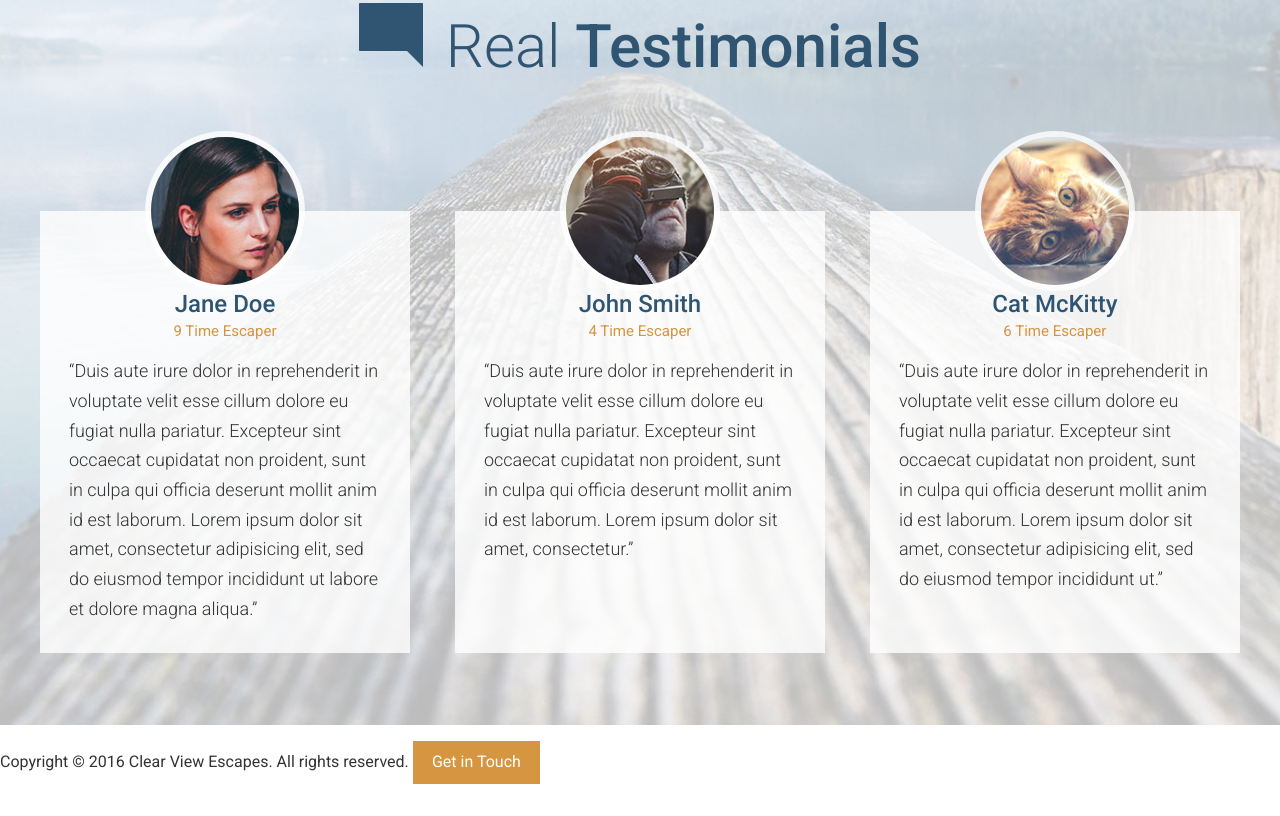
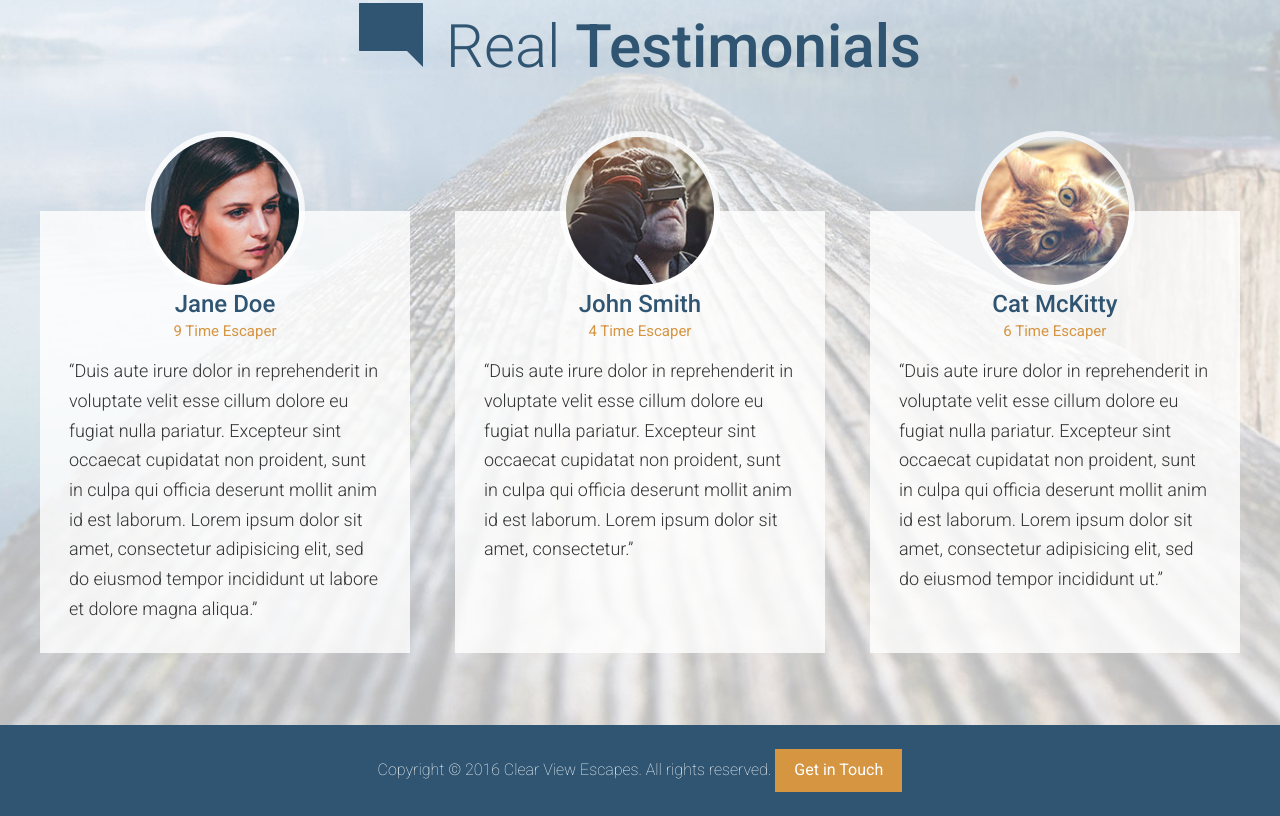
Before and after one commit to JW9506/test_bem_pattern, a website: page app/index.html in a window 1280 px wide. Shown: the part 3125-3941 px from the top of the page. Drawn offline with Linux system fonts and the light colour scheme.

Commit message:
finished footer

```diff
--- /dev/null
+++ b/app/assets/styles/modules/_site-footer.css
@@ -0,0 +1,15 @@
+.site-footer {
+  background-color: $mainBlue;
+  color: #fff;
+  padding: .5rem 0;
+  text-align: center;
+  &__text {
+    display: block;
+    margin-bottom: 1rem;
+    font-weight: 200;
+    @mixin atMedium {
+      display: inline;
+      margin-bottom: 0;
+    }
+  }
+}
--- a/app/assets/styles/styles.css
+++ b/app/assets/styles/styles.css
@@ -13,3 +13,4 @@
 @import "modules/_feature-item";
 @import "modules/_testimonial";
 @import "modules/_sprite";
+@import "modules/_site-footer";
--- a/app/index.html
+++ b/app/index.html
@@ -311,11 +311,15 @@
       </div>
     </div>
 
-    <footer>
-      <p>
-        Copyright &copy; 2016 Clear View Escapes. All rights reserved.
-        <a href="#" class="btn btn--orange">Get in Touch</a>
-      </p>
+    <footer class="site-footer">
+      <div class="wrapper">
+        <p>
+          <span class="site-footer__text">
+             Copyright &copy; 2016 Clear View Escapes. All rights reserved.
+          </span>
+          <a href="#" class="btn btn--orange">Get in Touch</a>
+        </p>
+      </div>
     </footer>
   </body>
 </html>
--- a/app/temp/styles/styles.css
+++ b/app/temp/styles/styles.css
@@ -778,3 +778,20 @@ a {
     height: 42px;
     background-position: 36.69752421959096% 45.792307692307695%;
   }
+.site-footer {
+  background-color: #2f5572;
+  color: #fff;
+  padding: .5rem 0;
+  text-align: center;
+}
+.site-footer__text {
+    display: block;
+    margin-bottom: 1rem;
+    font-weight: 200;
+  }
+@media (min-width: 800px) {
+.site-footer__text {
+      display: inline;
+      margin-bottom: 0
+  }
+  }
```
